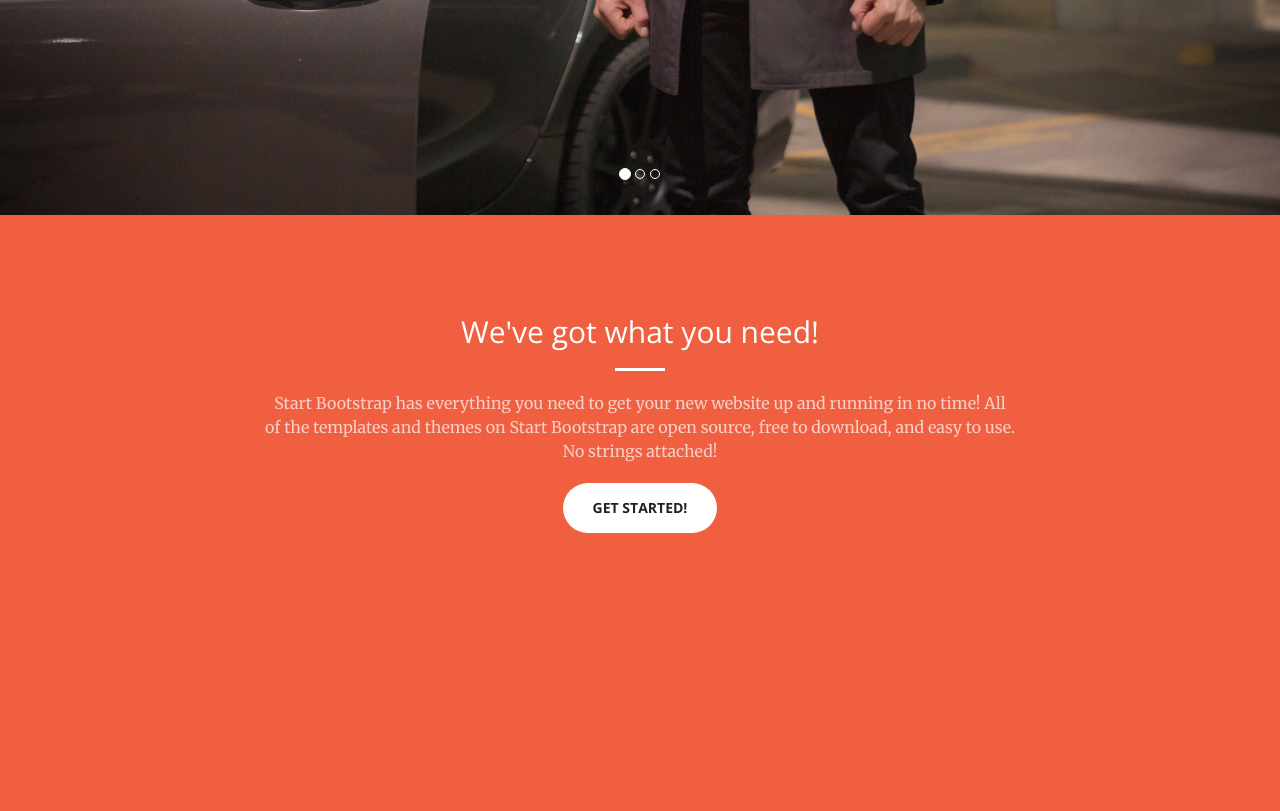
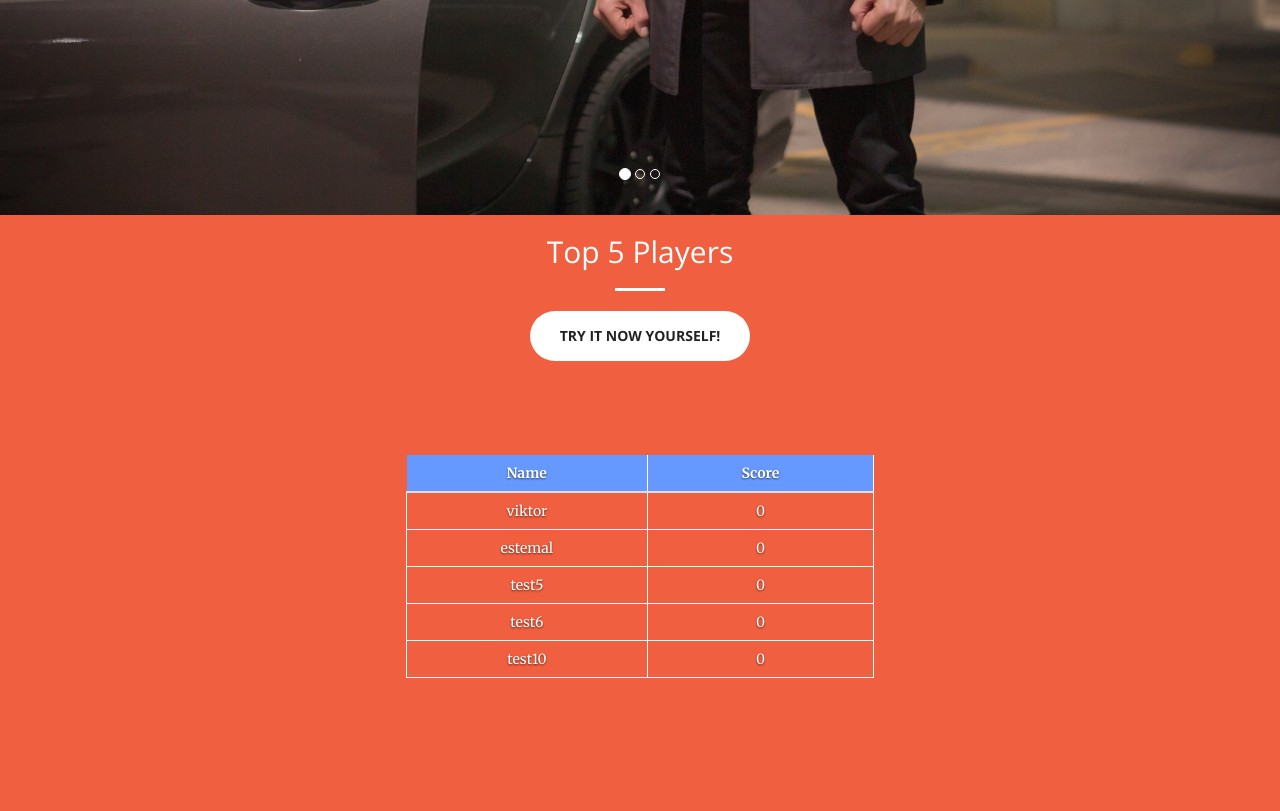
Before and after one commit to kirilhristov91/ITECH, a Django app: page /guess_the_movie/ in a window 1280 px wide. Shown: the part 639-1450 px from the top of the page. Before the commit the page ends 1172 px from the top, so only its background shows below. Run offline with Django 3.2, Linux system fonts and the light colour scheme; data comes from the database, SQL or seed files in the repository; some libraries are stand-ins or nearby versions.

Commit message:
add top 5 players score in the index table

```diff
--- a/ITECH/Guess_The_Movie/views.py
+++ b/ITECH/Guess_The_Movie/views.py
@@ -39,6 +39,8 @@ def userView(request, user_name):
 def index(request):
     # Go render the response and return it to the client.
     context_dict = {}
+    Userstop5 = UserProfile.objects.order_by('-total_points')[:5]
+    context_dict['top5Users']=  Userstop5
     return render(request, "guess_the_movie/index.html", context_dict)
 
 
--- a/ITECH/static/css/creative.css
+++ b/ITECH/static/css/creative.css
@@ -53,6 +53,7 @@ p {
 
 .bg-primary {
     background-color: #f05f40;
+    padding-bottom: 450px;
 }
 
 .bg-dark {
@@ -62,10 +63,6 @@ p {
 
 .text-faded {
     color: rgba(255,255,255,.7);
-}
-
-section {
-    padding: 100px 0;
 }
 
 aside {
@@ -244,7 +241,7 @@ header .header-content .header-content-inner p {
 }
 
 .section-heading {
-    margin-top: 0;
+    margin-top: 20px;
 }
 
 .service-box {
@@ -633,6 +630,8 @@ thead tr th {
     text-align: center;
     background-color: #6699ff;
     color: white;
+    border-right: 1px solid white;
+
 }
 
 
@@ -649,3 +648,22 @@ tbody td, thead th {
     width: 10%; /* Optional */
     border-right: 1px solid white;
 }
+
+.addborders{
+border-all: 1px solid white;
+border: 1px solid white;
+}
+
+.tabletop5 {
+
+    bottom: 100px;
+    padding-bottom: 30px;
+}
+
+.padding-table{
+  padding-bottom: 80px;
+}
+
+.bigheading{
+    font-size: 85px;
+}
--- a/ITECH/templates/guess_the_movie/index.html
+++ b/ITECH/templates/guess_the_movie/index.html
@@ -1,5 +1,5 @@
 <!DOCTYPE html>
-<html lang="en">
+<html lang="en" xmlns:yellow="http://www.w3.org/1999/xhtml">
 
 <head>
 
@@ -15,8 +15,10 @@
     <link rel="stylesheet" href="/static/css/bootstrap.min.css" type="text/css">
 
     <!-- Custom Fonts -->
-    <link href='http://fonts.googleapis.com/css?family=Open+Sans:300italic,400italic,600italic,700italic,800italic,400,300,600,700,800' rel='stylesheet' type='text/css'>
-    <link href='http://fonts.googleapis.com/css?family=Merriweather:400,300,300italic,400italic,700,700italic,900,900italic' rel='stylesheet' type='text/css'>
+    <link href='http://fonts.googleapis.com/css?family=Open+Sans:300italic,400italic,600italic,700italic,800italic,400,300,600,700,800'
+          rel='stylesheet' type='text/css'>
+    <link href='http://fonts.googleapis.com/css?family=Merriweather:400,300,300italic,400italic,700,700italic,900,900italic'
+          rel='stylesheet' type='text/css'>
     <link rel="stylesheet" href="static/font-awesome/css/font-awesome.min.css" type="text/css">
 
     <!-- Plugin CSS -->
@@ -40,7 +42,8 @@
     <div class="container-fluid">
         <!-- Brand and toggle get grouped for better mobile display -->
         <div class="navbar-header">
-                <button type="button" class="navbar-toggle collapsed" data-toggle="collapse" data-target="#bs-example-navbar-collapse-1">
+            <button type="button" class="navbar-toggle collapsed" data-toggle="collapse"
+                    data-target="#bs-example-navbar-collapse-1">
                 <span class="sr-only">Toggle navigation</span>
                 <span class="icon-bar"></span>
                 <span class="icon-bar"></span>
@@ -88,7 +91,6 @@
 </nav>
 
 
-
 <header>
 
     <div class=" text-center">
@@ -112,10 +114,23 @@
                 </div>
                 <div class="item">
                     <img class="img-responsive img-full" src="/static/img/antman1.jpg" alt="">
+                              <div class="carousel-caption">
+                                    <h1 style="font-size: 65px">Play and Become One of The Top 5 Players</h1>
+                                    <p>It will be hard, but you can do it!</p>
+                                    <p><a class="btn btn-primary btn-xl page-scroll" href="#">View top 5 Players</a></p>
+                            </div>
                 </div>
                 <div class="item">
                     <img class="img-responsive img-full" src="/static/img/avengers.jpg" alt="">
+
+                      <div class="carousel-caption">
+                                    <h1 style="font-size: 65px">View the Leaderboard</h1>
+                                    <p>See all the players and their scores</p>
+                                    <p><a class="btn btn-primary btn-xl page-scroll" href="#">GO!</a></p>
                             </div>
+
+                    </div>
+
             </div>
 
             <!-- Controls -->
@@ -131,15 +146,42 @@
 </header>
 
 
-
 <section class="bg-primary" id="about">
-        <div class="container">
+    <div class="container"
+    ">
     <div class="row">
         <div class="col-lg-8 col-lg-offset-2 text-center">
-                    <h2 class="section-heading">We've got what you need!</h2>
+            <h2 class="section-heading">Top 5 Players </h2>
             <hr class="light">
-                    <p class="text-faded">Start Bootstrap has everything you need to get your new website up and running in no time! All of the templates and themes on Start Bootstrap are open source, free to download, and easy to use. No strings attached!</p>
-                    <a href="#" class="btn btn-default btn-xl">Get Started!</a>
+            <div class=" section-heading carousel-caption tabletop5">
+                <div class="row padding-table">
+                    <div class="col-lg-12">
+                        <table class="table" id="table">
+                            <thead>
+                            <tr>
+                                <th>Name</th>
+                                <th>Score</th>
+
+                            </tr>
+                            </thead>
+                            <tbody>
+
+                            {% for user in top5Users %}
+                            <tr>
+                                <td class="addborders">{{ user.user.username }}</td>
+                                <td class="addborders">{{ user.total_points }}</td>
+                            </tr>
+                            {% endfor %}
+
+
+                            </tbody>
+                        </table>
+
+                    </div>
+                </div>
+            </div>
+
+            <a href="#" class="btn btn-default btn-xl">Try it now Yourself!</a>
         </div>
     </div>
     </div>
@@ -165,6 +207,8 @@
     $('.carousel').carousel({
         interval: 5000 //changes the speed
     })
+
+
 </script>
 
 </body>
```
Lines whose indentation alone changed are shown as unchanged.
